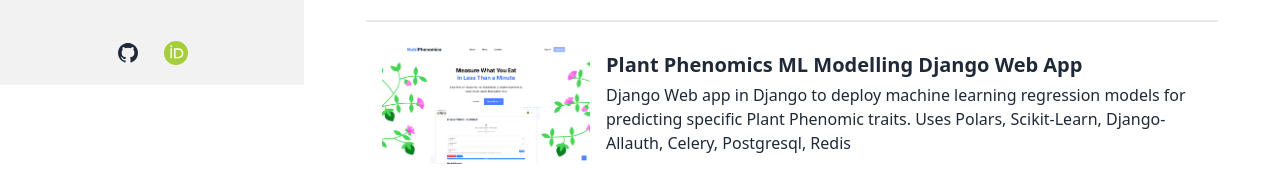
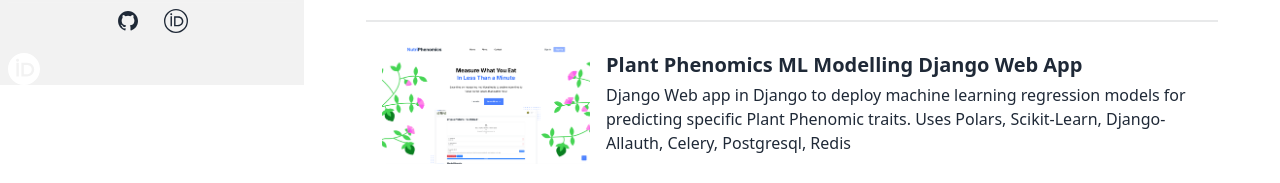
Before and after one commit to AdamNiem/AdamNiem.github.io, an Astro site: page / in a window 1280 px wide. Shown: the part 715-898 px from the top of the page. Built offline with nearby package versions, Linux system fonts and the light colour scheme; Astro itself is replaced by a stand-in of ours.

Commit message:
updated orcidId to be monocolor

```diff
--- a/src/components/SideBarFooter.astro
+++ b/src/components/SideBarFooter.astro
@@ -92,23 +92,32 @@
     -->
 
     <a href="https://orcid.org/0009-0000-0580-4882" target="_blank" class="mx-3" aria-label="ORCiD" title="ORCiD Feed">
-        <svg xmlns="http://www.w3.org/2000/svg" xmlns:xlink="http://www.w3.org/1999/xlink" width="24px" height="24px" viewBox="0 0 72 72" version="1.1">
-            <!-- Generator: sketchtool 53.1 (72631) - https://sketchapp.com -->
-            <title>Orcid logo</title>
-            <g id="Symbols" stroke="none" stroke-width="1" fill="none" fill-rule="evenodd">
-                <g id="hero" transform="translate(-924.000000, -72.000000)" fill-rule="nonzero">
-                    <g id="Group-4">
-                        <g id="vector_iD_icon" transform="translate(924.000000, 72.000000)">
-                            <path d="M72,36 C72,55.884375 55.884375,72 36,72 C16.115625,72 0,55.884375 0,36 C0,16.115625 16.115625,0 36,0 C55.884375,0 72,16.115625 72,36 Z" id="Path" fill="#A6CE39"/>
-                            <g id="Group" transform="translate(18.868966, 12.910345)" fill="#FFFFFF">
-                                <polygon id="Path" points="5.03734929 39.1250878 0.695429861 39.1250878 0.695429861 9.14431787 5.03734929 9.14431787 5.03734929 22.6930505 5.03734929 39.1250878"/>
-                                <path d="M11.409257,9.14431787 L23.1380784,9.14431787 C34.303014,9.14431787 39.2088191,17.0664074 39.2088191,24.1486995 C39.2088191,31.846843 33.1470485,39.1530811 23.1944669,39.1530811 L11.409257,39.1530811 L11.409257,9.14431787 Z M15.7511765,35.2620194 L22.6587756,35.2620194 C32.49858,35.2620194 34.7541226,27.8438084 34.7541226,24.1486995 C34.7541226,18.1301509 30.8915059,13.0353795 22.4332213,13.0353795 L15.7511765,13.0353795 L15.7511765,35.2620194 Z" id="Shape"/>
-                                <path d="M5.71401206,2.90182329 C5.71401206,4.441452 4.44526937,5.72914146 2.86638958,5.72914146 C1.28750978,5.72914146 0.0187670918,4.441452 0.0187670918,2.90182329 C0.0187670918,1.33420133 1.28750978,0.0745051096 2.86638958,0.0745051096 C4.44526937,0.0745051096 5.71401206,1.36219458 5.71401206,2.90182329 Z" id="Path"/>
-                            </g>
-                        </g>
-                    </g>
-                </g>
+        <svg
+            xmlns="http://www.w3.org/2000/svg"
+            width="24"
+            height="24"
+            viewBox="0 0 72 72"
+            style="color: currentColor;"
+        >
+            <!-- Outer ring -->
+            <circle
+            cx="36"
+            cy="36"
+            r="34"
+            fill="none"
+            stroke="currentColor"
+            stroke-width="4"
+            />
+            <!-- Inner text (iD) -->
+            <g transform="translate(18.868966, 12.910345)" fill="currentColor">
+            <polygon points="5.03734929 39.1250878 0.695429861 39.1250878 0.695429861 9.14431787 5.03734929 9.14431787 5.03734929 22.6930505 5.03734929 39.1250878"/>
+            <path d="M11.409257,9.14431787 L23.1380784,9.14431787 C34.303014,9.14431787 39.2088191,17.0664074 39.2088191,24.1486995 C39.2088191,31.846843 33.1470485,39.1530811 23.1944669,39.1530811 L11.409257,39.1530811 L11.409257,9.14431787 Z M15.7511765,35.2620194 L22.6587756,35.2620194 C32.49858,35.2620194 34.7541226,27.8438084 34.7541226,24.1486995 C34.7541226,18.1301509 30.8915059,13.0353795 22.4332213,13.0353795 L15.7511765,13.0353795 L15.7511765,35.2620194 Z"/>
+            <path d="M5.71401206,2.90182329 C5.71401206,4.441452 4.44526937,5.72914146 2.86638958,5.72914146 C1.28750978,5.72914146 0.0187670918,4.441452 0.0187670918,2.90182329 C0.0187670918,1.33420133 1.28750978,0.0745051096 2.86638958,0.0745051096 C4.44526937,0.0745051096 5.71401206,1.36219458 5.71401206,2.90182329 Z"/>
             </g>
         </svg>
     </a>
 </div>
+
+<svg width="32" height="32" fill="none" xmlns="http://www.w3.org/2000/svg">
+  <path fill-rule="evenodd" clip-rule="evenodd" d="M16 32c8.837 0 16-7.163 16-16 0-8.838-7.163-16-16-16C7.162 0 0 7.162 0 16c0 8.837 7.162 16 16 16ZM13.363 9.637h5.45c2.539 0 4.39.91 5.603 2.246 1.21 1.332 1.771 3.069 1.771 4.704 0 3.572-2.795 6.95-7.35 6.95h-5.474v-13.9ZM15.788 21.3H18.6c2.109 0 3.374-.796 4.119-1.765.754-.98.993-2.164.993-2.948 0-1.29-.41-2.463-1.252-3.313-.84-.847-2.137-1.399-3.96-1.399h-2.713V21.3ZM8.363 9.675v13.887h2.425V9.675H8.363Zm2.175 13.637H8.612h1.925Zm.55-16.175c0 .824-.673 1.513-1.513 1.513-.84 0-1.512-.689-1.512-1.513 0-.838.674-1.512 1.512-1.512.84 0 1.513.689 1.513 1.513Z" fill="#fff"/>
+</svg>
```
